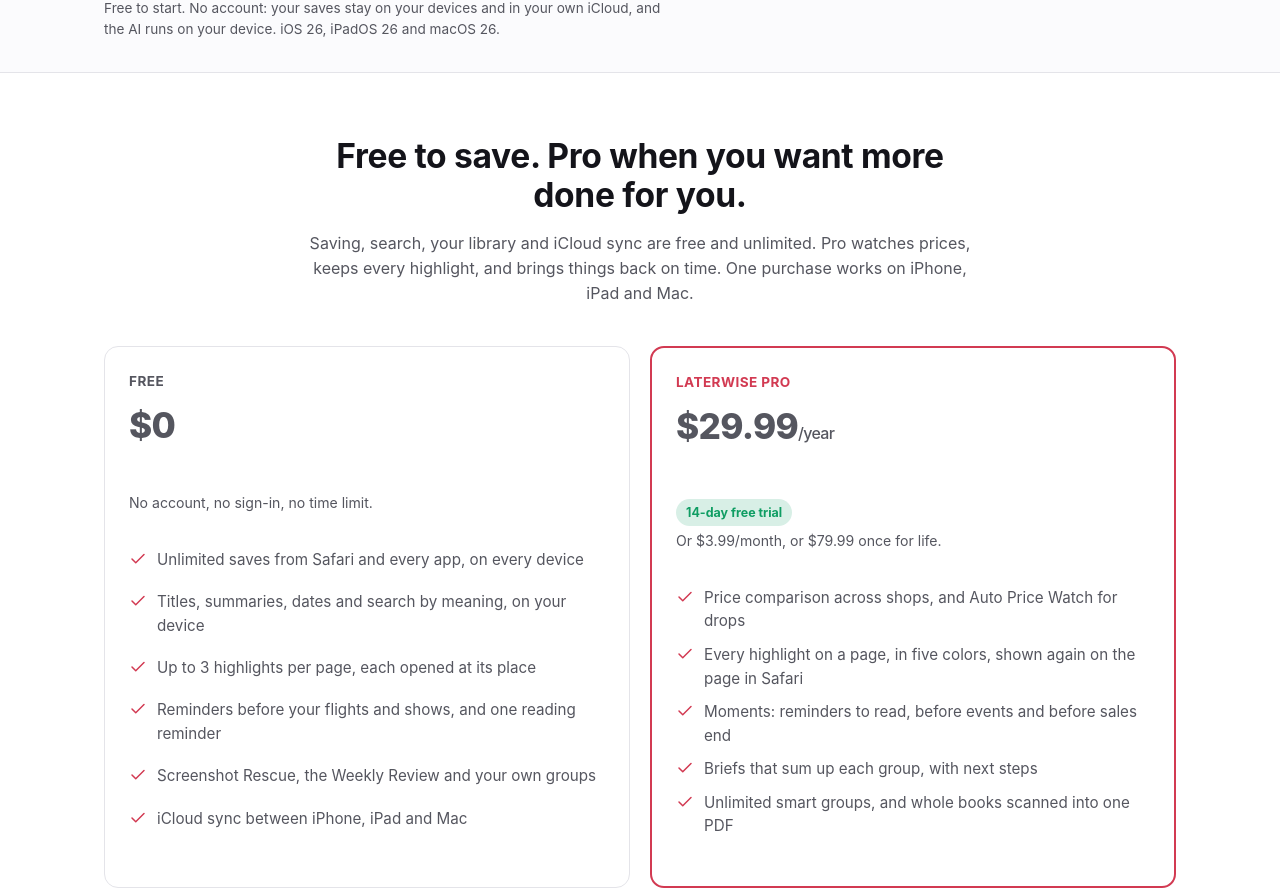
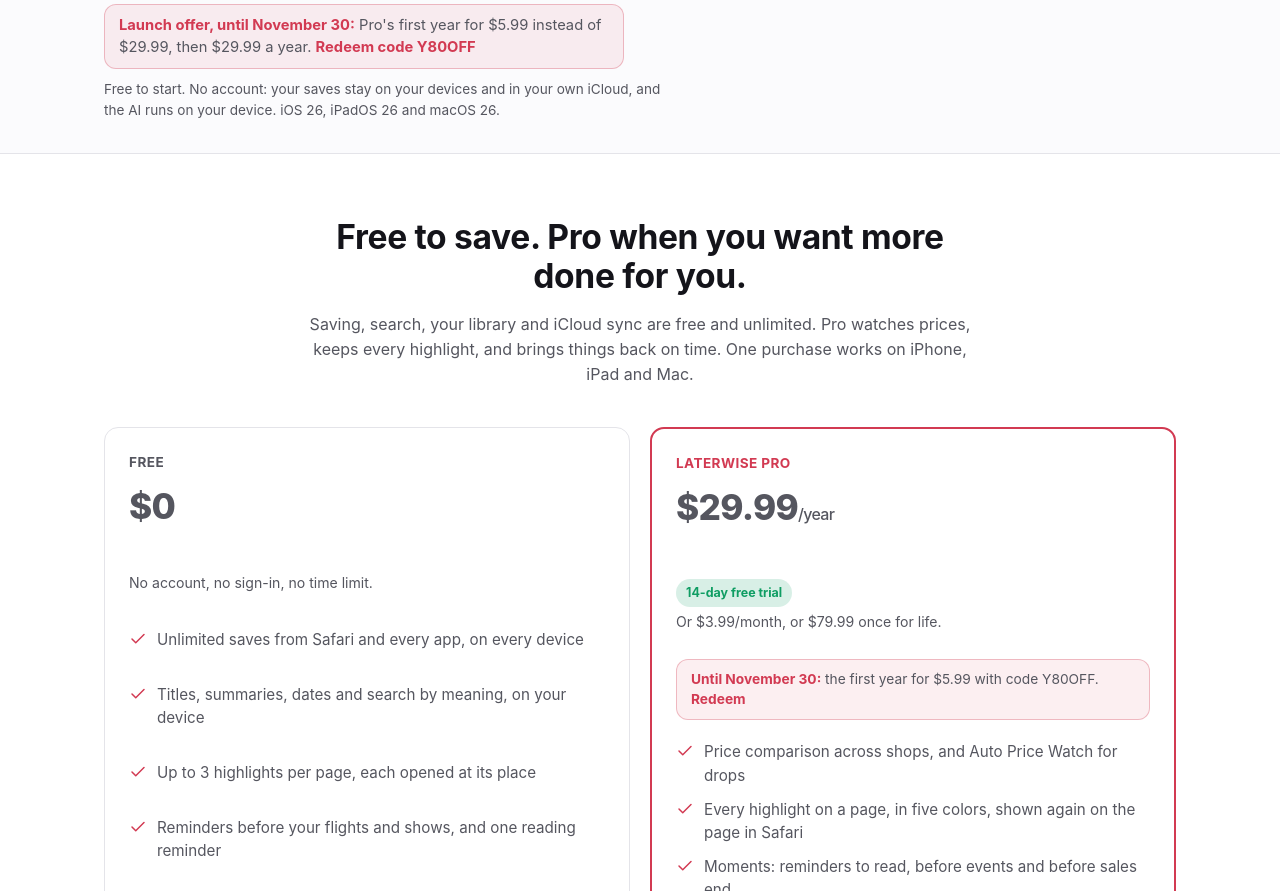
Before and after one commit to xgz2025/veloworkspaces-website, a plain HTML site: page laterwise/index.html in a window 1280 px wide. Shown: the part 758-1649 px from the top of the page. Drawn offline with Linux system fonts and the light colour scheme.

Commit message:
Laterwise page: the launch offer, Pro's first year for $5.99 until November 30
A line in the hero and one in the Pro pricing card, each linking to the
App Store redemption of offer code Y80OFF, saying what it renews at.
Remove both after November 30.

Co-Authored-By: Claude Opus 5.5 <noreply@anthropic.com>
Claude-Session: https://claude.ai/code/session_01UbgSP5LTjkteToLm9YH1C9

```diff
--- a/assets/style.css
+++ b/assets/style.css
@@ -1510,3 +1510,17 @@ body.laterwise {
   .lw-hero-art img { max-height: 460px; }
 }
 .lw-pricing-download { text-align: center; margin: 28px 0 0; }
+/* A time-limited offer (an App Store offer code): one line, tinted with the app's colour. */
+.lw-offer {
+  margin: 16px 0 0;
+  padding: 10px 14px;
+  max-width: 56ch;
+  border-radius: 12px;
+  border: 1px solid color-mix(in srgb, var(--color-primary) 30%, transparent);
+  background: color-mix(in srgb, var(--color-primary) 8%, transparent);
+  font-size: 0.92rem;
+  line-height: 1.45;
+}
+.lw-offer strong { color: var(--color-primary); }
+.lw-offer a { font-weight: 700; white-space: nowrap; }
+.lw-offer.lw-offer-card { margin-top: 12px; font-size: 0.86rem; }
--- a/laterwise/index.html
+++ b/laterwise/index.html
@@ -75,6 +75,7 @@
           </a>
           <a class="btn btn-outline" href="#pricing">Free and Pro</a>
         </div>
+        <p class="lw-offer"><strong>Launch offer, until November 30:</strong> Pro's first year for $5.99 instead of $29.99, then $29.99 a year. <a href="https://apps.apple.com/redeem?ctx=offercodes&amp;id=6822739724&amp;code=Y80OFF">Redeem code Y80OFF</a></p>
         <p class="hero-note">Free to start. No account: your saves stay on your devices and in your own iCloud, and the AI runs on your device. iOS 26, iPadOS 26 and macOS 26.</p>
       </div>
       <picture class="lw-hero-art">
@@ -109,6 +110,7 @@
           <p class="pricing-amount">$29.99<small>/year</small></p>
           <span class="trial-badge">14-day free trial</span>
           <p class="pricing-note">Or $3.99/month, or $79.99 once for life.</p>
+          <p class="lw-offer lw-offer-card"><strong>Until November 30:</strong> the first year for $5.99 with code Y80OFF. <a href="https://apps.apple.com/redeem?ctx=offercodes&amp;id=6822739724&amp;code=Y80OFF">Redeem</a></p>
           <ul class="feature-list">
             <li><svg viewBox="0 0 24 24" fill="none" stroke="currentColor" stroke-width="2" stroke-linecap="round" stroke-linejoin="round" aria-hidden="true"><polyline points="20 6 9 17 4 12"/></svg> Price comparison across shops, and Auto Price Watch for drops</li>
             <li><svg viewBox="0 0 24 24" fill="none" stroke="currentColor" stroke-width="2" stroke-linecap="round" stroke-linejoin="round" aria-hidden="true"><polyline points="20 6 9 17 4 12"/></svg> Every highlight on a page, in five colors, shown again on the page in Safari</li>
```
